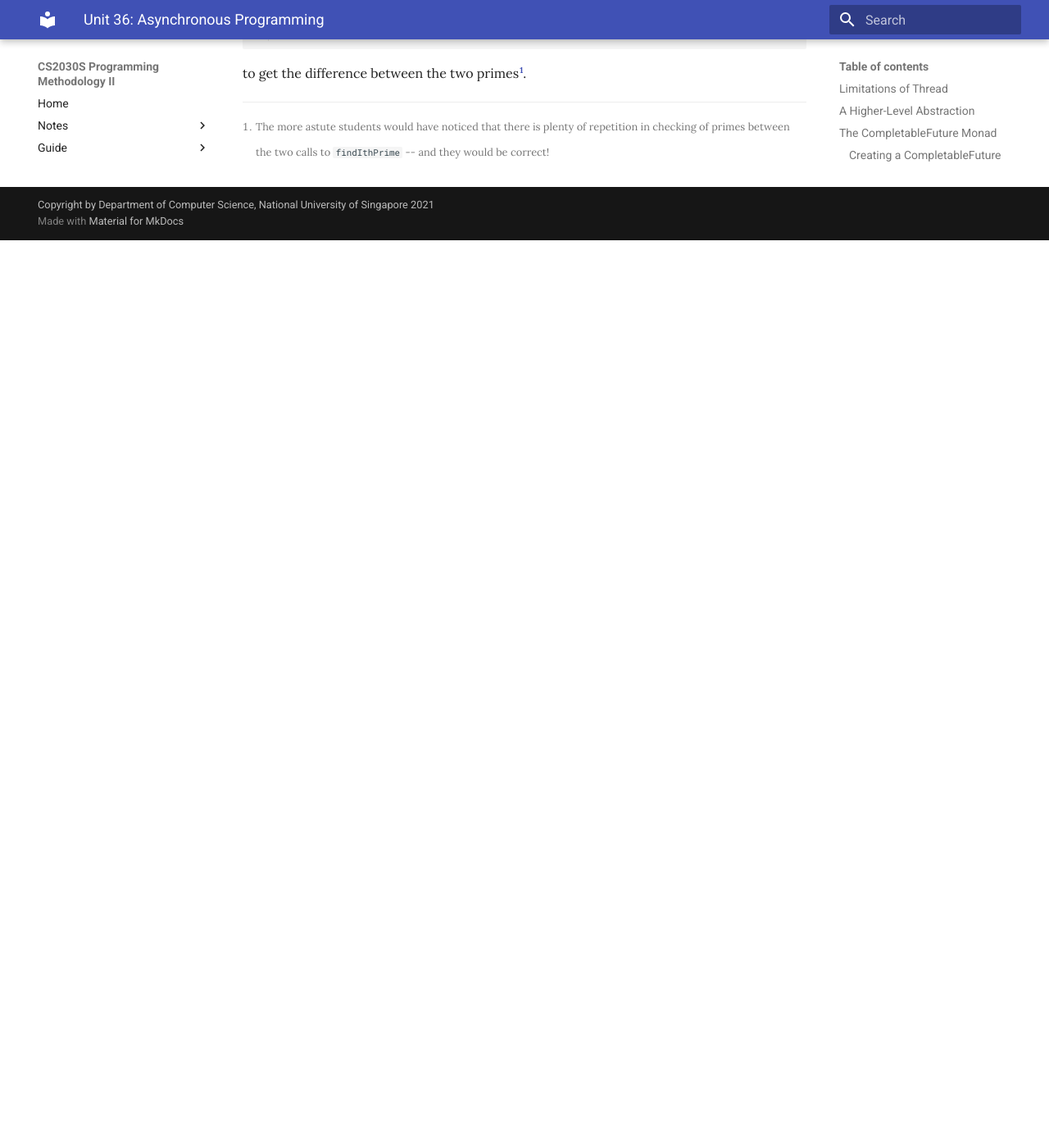
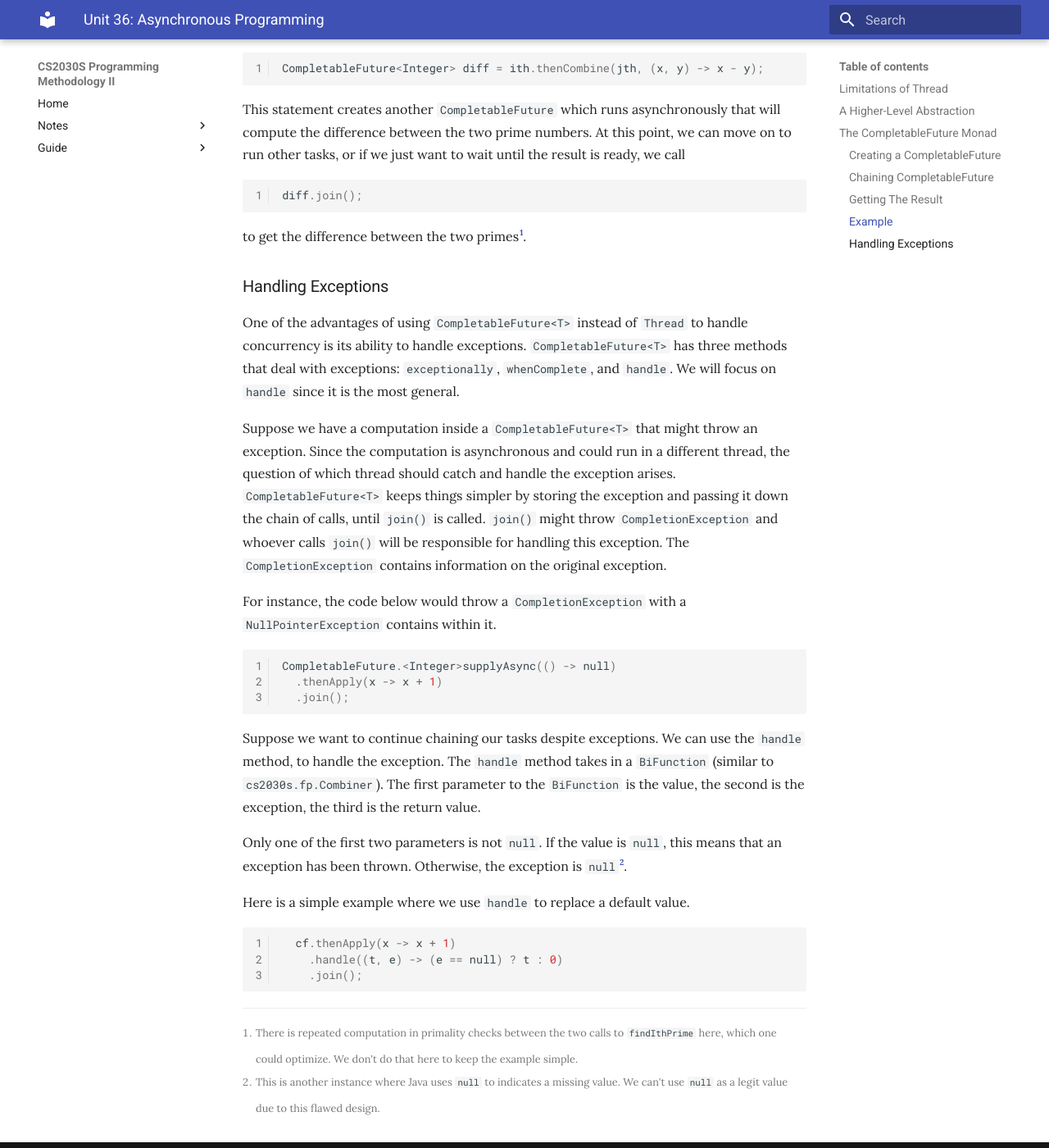
Before and after one commit to nus-cs2030s/2021-s2, an MkDocs documentation site: the page built from docs/36-async.md, in a window 1280 px wide and 1400 px high, scrolled down 4195 px. Shown: the whole window at 82% size. Built offline with MkDocs 1.6.1 and Material for MkDocs 9.7.7, drawn with Linux system fonts in a browser that asks for light colours; before the commit the page ends 4488 px from its top, so only the background shows below that; some of the changed text lies outside the part shown.

Commit message:
Add section on exception

````diff
--- a/docs/36-async.md
+++ b/docs/36-async.md
@@ -99,6 +99,10 @@ The methods above run the given lambda expression in the same thread as the call
 
 After we have set up all the tasks to run asynchronously, we have to wait for them to complete.  We can call `get()` to get the result.  Since `get()` is a synchronous call, i.e., it blocks until the `CompletableFuture` completes, to maximize concurrency, we should only call `get()` as the final step in our code.
 
+The method `CompletableFuture::get` throws a couple of checked exceptions: `InterruptedException` and `ExecutionException`, which we need to catch and handle.  The former refers to the exception that the thread has been interrupted, while the latter refers to errors/exceptions during execution.
+
+An alternative to `get()` is `join()`.  `join()` behaves just like `get()` except that no checked exception is thrown.
+
 ### Example
 
 Let's look at some examples.  Let's reuse our method that computes the i-th prime number.
@@ -130,9 +134,36 @@ CompletableFuture<Integer> diff = ith.thenCombine(jth, (x, y) -> x - y);
 
 This statement creates another `CompletableFuture` which runs asynchronously that will compute the difference between the two prime numbers.  At this point, we can move on to run other tasks, or if we just want to wait until the result is ready, we call
 ```Java
-diff.get();
+diff.join();
 ```
 
 to get the difference between the two primes[^1].
 
-[^1]: The more astute students would have noticed that there is plenty of repetition in checking of primes between the two calls to `findIthPrime` -- and they would be correct!
+[^1]: There is repeated computation in primality checks between the two calls to `findIthPrime` here, which one could optimize.  We don't do that here to keep the example simple.
+
+### Handling Exceptions
+
+One of the advantages of using `CompletableFuture<T>` instead of `Thread` to handle concurrency is its ability to handle exceptions.  `CompletableFuture<T>` has three methods that deal with exceptions: `exceptionally`, `whenComplete`, and `handle`.   We will focus on `handle` since it is the most general.
+
+Suppose we have a computation inside a `CompletableFuture<T>` that might throw an exception.  Since the computation is asynchronous and could run in a different thread, the question of which thread should catch and handle the exception arises.  `CompletableFuture<T>` keeps things simpler by storing the exception and passing it down the chain of calls, until `join()` is called.  `join()` might throw `CompletionException` and whoever calls `join()` will be responsible for handling this exception.  The `CompletionException` contains information on the original exception.
+
+For instance, the code below would throw a `CompletionException` with a `NullPointerException` contains within it.
+
+```Java
+CompletableFuture.<Integer>supplyAsync(() -> null)
+  .thenApply(x -> x + 1)
+  .join();
+```
+
+Suppose we want to continue chaining our tasks despite exceptions.  We can use the `handle` method, to handle the exception.  The `handle` method takes in a `BiFunction` (similar to `cs2030s.fp.Combiner`).  The first parameter to the `BiFunction` is the value, the second is the exception, the third is the return value.
+
+Only one of the first two parameters is not `null`.  If the value is `null`, this means that an exception has been thrown.  Otherwise, the exception is `null`[^2].
+
+Here is a simple example where we use `handle` to replace a default value.
+```Java
+  cf.thenApply(x -> x + 1)
+    .handle((t, e) -> (e == null) ? t : 0)
+    .join();
+```
+
+[^2]: This is another instance where Java uses `null` to indicates a missing value.  We can't use `null` as a legit value due to this flawed design.
````
